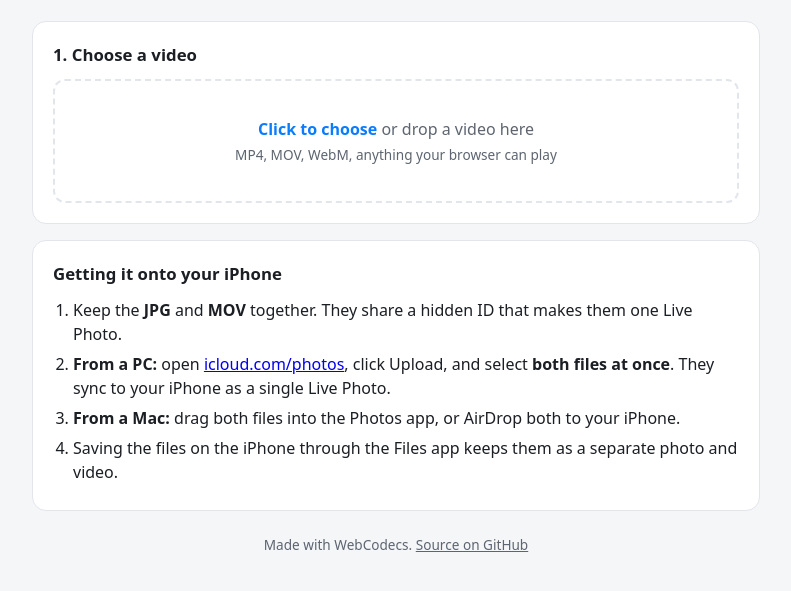
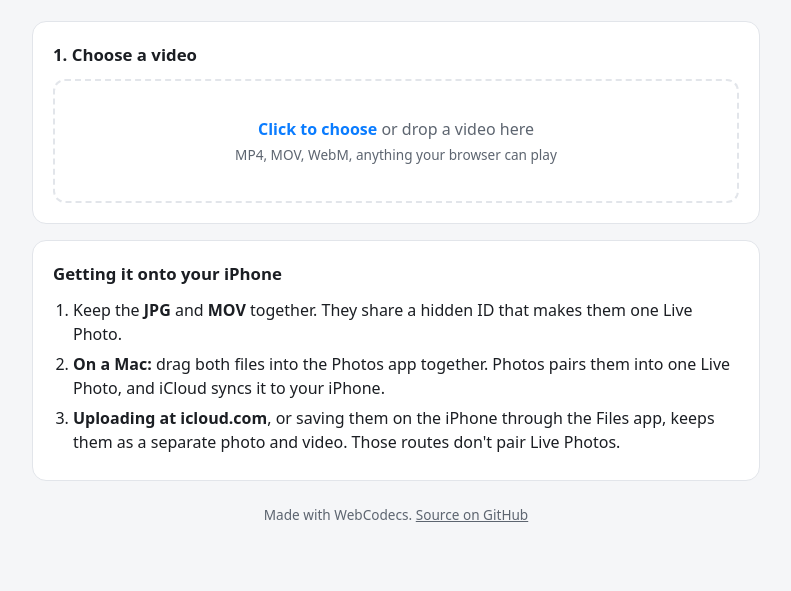
Before and after one commit to bonnieferdinand/live-photo-maker, a plain HTML site: page index.html in a window 1280 px wide. Shown: the part 133-724 px from the top of the page, without its empty margins (244-1035 px from the left). Drawn offline with Linux system fonts and the light colour scheme.

Commit message:
Fix import instructions: icloud.com upload does not pair Live Photos
Co-Authored-By: Claude Opus 5.5 <noreply@anthropic.com>

```diff
--- a/index.html
+++ b/index.html
@@ -143,9 +143,8 @@
     <h2>Getting it onto your iPhone</h2>
     <ol>
       <li>Keep the <b>JPG</b> and <b>MOV</b> together. They share a hidden ID that makes them one Live Photo.</li>
-      <li><b>From a PC:</b> open <a href="https://www.icloud.com/photos" target="_blank" rel="noopener">icloud.com/photos</a>, click Upload, and select <b>both files at once</b>. They sync to your iPhone as a single Live Photo.</li>
-      <li><b>From a Mac:</b> drag both files into the Photos app, or AirDrop both to your iPhone.</li>
-      <li>Saving the files on the iPhone through the Files app keeps them as a separate photo and video.</li>
+      <li><b>On a Mac:</b> drag both files into the Photos app together. Photos pairs them into one Live Photo, and iCloud syncs it to your iPhone.</li>
+      <li><b>Uploading at icloud.com</b>, or saving them on the iPhone through the Files app, keeps them as a separate photo and video. Those routes don't pair Live Photos.</li>
     </ol>
   </section>
 
```
Also changed, not shown: 1 other file.
